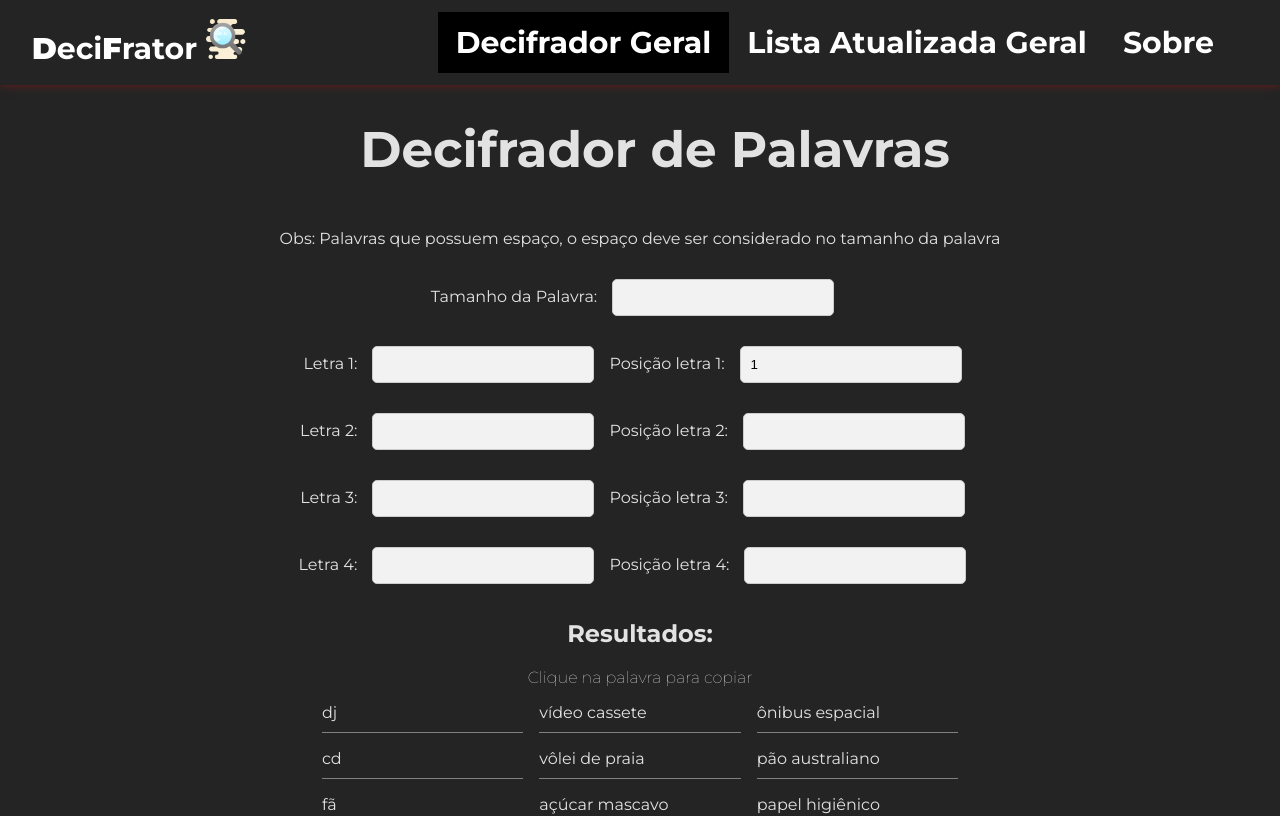
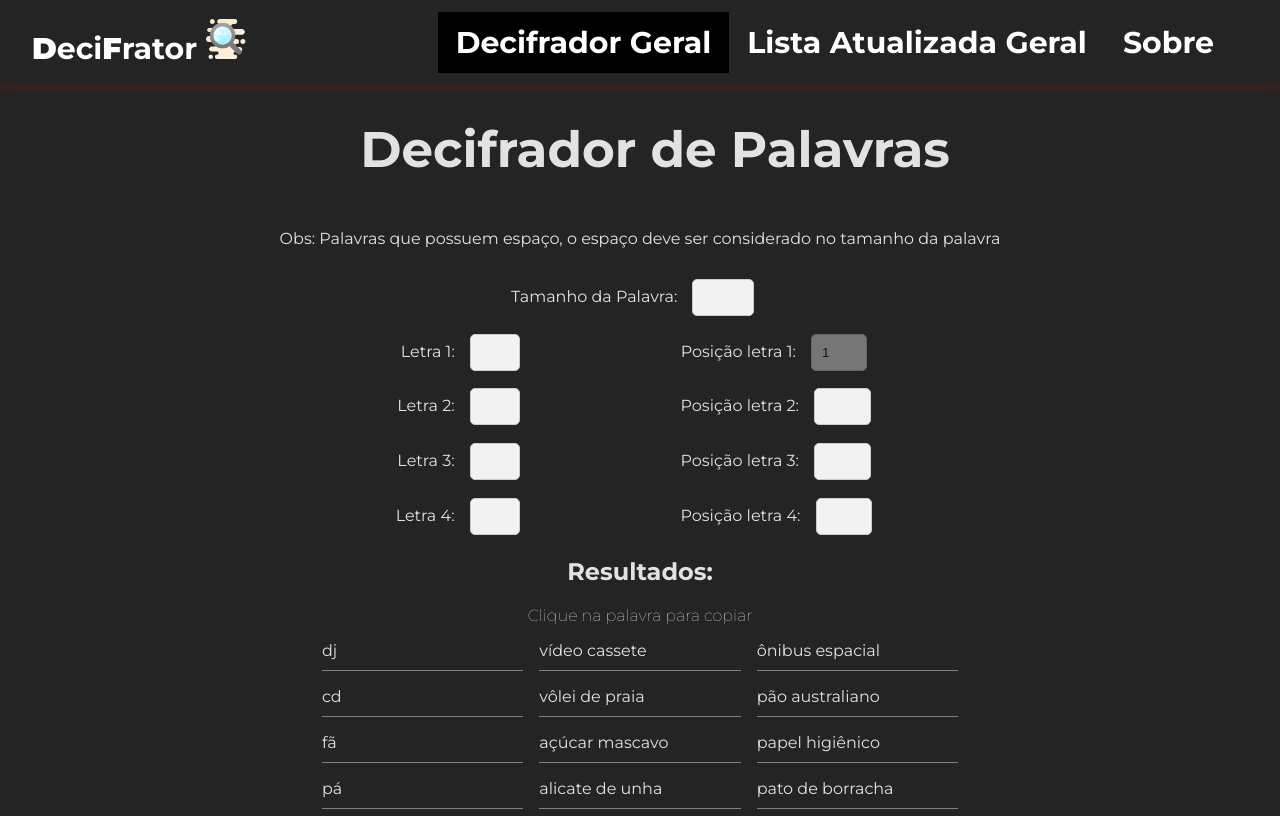
Before and after one commit to TitanCodeXD/Decifrador-de-Palavras, a React (Vite) app: page / in a window 1280 px wide. Shown: the top 816 px of the page. Built offline with nearby package versions, Linux system fonts and the light colour scheme.

Commit message:
Ajustando inputs do decifrador

```diff
--- a/src/Pages/Home/Decifrador.jsx
+++ b/src/Pages/Home/Decifrador.jsx
@@ -1,7 +1,7 @@
 //React Imports
 import React from 'react'
 import { useState, useEffect } from 'react';
-import ClipboardJS from 'clipboard';
+//import ClipboardJS from 'clipboard';
 
 //CSS
 import styles from './Decifrador.module.css';
@@ -90,13 +90,16 @@ const Decifrador = () => {
       });
   };
 
+
+
   return (
 
    <div className = {styles.center}>
 
       <h1>Decifrador de Palavras</h1>
       <p>Obs: Palavras que possuem espaço, o espaço deve ser considerado no tamanho da palavra</p>
-      <div>
+
+      <div className = {styles.letter}>
       <label>
         Tamanho da Palavra:
         <input type="number" value={tamanho} onChange={(e) => setTamanho(e.target.value)} />
@@ -108,29 +111,49 @@ const Decifrador = () => {
 
       <label>
         Letra 1:
-        <input type="text" maxLength="1" value={letra1} onChange={(e) => setLetra1(e.target.value)} />
+        <input type="text" maxLength="1" value={letra1} onChange={(e) => {
+      const inputValue = e.target.value;
+      if (/^[A-Za-z]*$/.test(inputValue)) {
+        setLetra1(inputValue);
+      }
+    }}
+     />
       </label>
-      <br />
+
 
       <label>
         Posição letra 1:
         <input
         type="number"
-        value={posicao1} />
+        value={posicao1}
+        onChange={(e) => setPosicao1(e.target.value)}
+        style = {{color: 'black', fontWeight: '500', opacity: '.4'}}
+        disabled
+        />
       </label>
-      <br />
+
 
       </div>
 
       <div className = {styles.letter}>
       <label>
         Letra 2:
-        <input type="text" maxLength="1" value={letra2} onChange={(e) => setLetra2(e.target.value)} />
+        <input type="text" maxLength="1" value={letra2} onChange={(e) => {
+      const inputValue = e.target.value;
+      if (/^[A-Za-z]*$/.test(inputValue)) {
+        setLetra2(inputValue);
+      }
+    }}/>
       </label>
 
       <label>
         Posição letra 2:
-        <input type="number" value={posicao2} onChange={(e) => setPosicao2(e.target.value)} />
+        <input type="number" value={posicao2} onChange={(e) => {
+      const inputValue = e.target.value;
+      if (!isNaN(inputValue) && inputValue >= 0 && inputValue <= 30) {
+        setPosicao2(inputValue);
+      }
+    }} />
       </label>
 
 
@@ -140,12 +163,22 @@ const Decifrador = () => {
       <div className = {styles.letter}>
       <label>
         Letra 3:
-        <input type="text" maxLength="1" value={letra3} onChange={(e) => setLetra3(e.target.value)} />
+        <input type="text" maxLength="1" value={letra3} onChange={(e) => {
+      const inputValue = e.target.value;
+      if (/^[A-Za-z]*$/.test(inputValue)) {
+        setLetra3(inputValue);
+      }
+    }} />
       </label>
 
       <label>
         Posição letra 3:
-        <input type="number" value={posicao3} onChange={(e) => setPosicao3(e.target.value)} />
+        <input type="number" value={posicao3} onChange={(e) => {
+      const inputValue = e.target.value;
+      if (!isNaN(inputValue) && inputValue >= 0 && inputValue <= 30) {
+        setPosicao3(inputValue);
+      }
+    }} />
       </label>
 
 
@@ -155,12 +188,22 @@ const Decifrador = () => {
       <div className = {styles.letter}>
       <label>
         Letra 4:
-        <input type="text" maxLength="1" value={letra4} onChange={(e) => setLetra4(e.target.value)} />
+        <input type="text" maxLength="1" value={letra4} onChange={(e) => {
+      const inputValue = e.target.value;
+      if (/^[A-Za-z]*$/.test(inputValue)) {
+        setLetra4(inputValue);
+      }
+    }} />
       </label>
 
       <label>
         Posição letra 4:
-        <input type="number" value={posicao4} onChange={(e) => setPosicao4(e.target.value)} />
+        <input type="number" value={posicao4} onChange={(e) => {
+      const inputValue = e.target.value;
+      if (!isNaN(inputValue) && inputValue >= 0 && inputValue <= 30) {
+        setPosicao4(inputValue);
+      }
+    }} />
       </label>
 
 
--- a/src/Pages/Home/Decifrador.module.css
+++ b/src/Pages/Home/Decifrador.module.css
@@ -30,15 +30,19 @@
 }*/
 
 .column_list {
-    column-count: 3; /* Ajuste o número de colunas conforme necessário */
-    column-gap: 16px; /* Adapte conforme necessário */
+    column-count: 3;
+    column-gap: 16px;
     list-style: none;
     padding: 0;
   }
 
 .column_list li {
-    break-inside: avoid; /* Evita que o conteúdo seja dividido entre as colunas */
-    margin-bottom: 16px; /* Adapte conforme necessário */
+    break-inside: avoid;
+    margin-bottom: 16px;
+  }
+
+.column_list p{
+    column-count: 1;
   }
 
 
@@ -49,6 +53,15 @@
 .first {
     margin-top: 50px;
     margin-left: 40px;
+}
+
+.letter li{
+    width: 80%;
+}
+
+.letter input{
+    margin-bottom: .2em;
+    width: 10%;
 }
 
 
@@ -62,15 +75,15 @@
     }
 
     .column_list {
-        column-count: 2; /* Ajuste o número de colunas conforme necessário */
-        column-gap: 16px; /* Adapte conforme necessário */
+        column-count: 2;
+        column-gap: 16px;
         list-style: none;
         padding: 0;
       }
 
     .column_list li {
-        break-inside: avoid; /* Evita que o conteúdo seja dividido entre as colunas */
-        margin-bottom: 16px; /* Adapte conforme necessário */
+        break-inside: avoid;
+        margin-bottom: 16px;
       }
 
 
```
